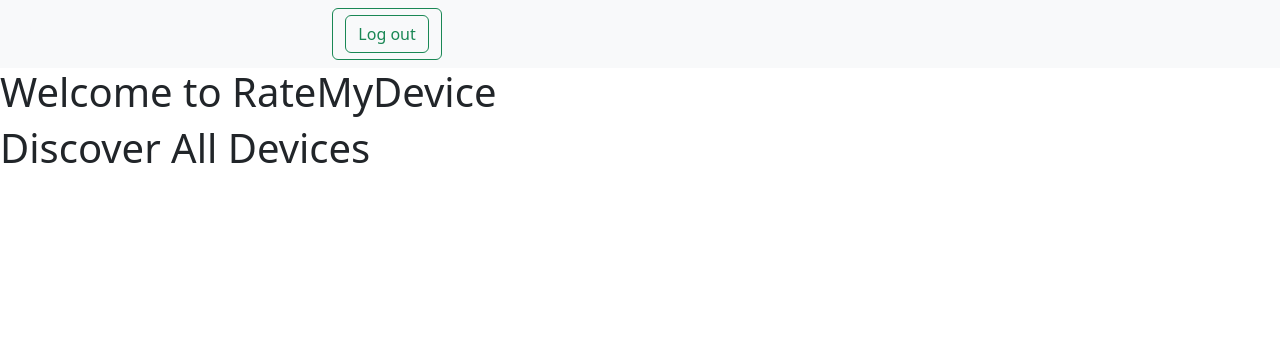
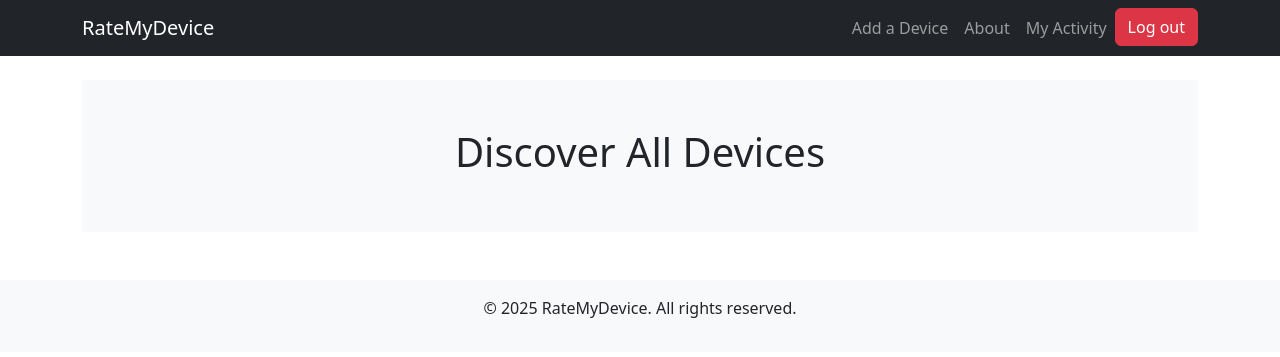
Before and after one commit to ima7moodz/RateMyDevice, a Django app: page /devices/ in a window 1280 px wide. Shown: the top 357 px of the page. Run offline with Django 5.2, Linux system fonts and the light colour scheme; the visitor is signed in with stand-in values (Sample User, id 1); data that the repository does not hold is empty; some libraries are stand-ins or nearby versions.

Commit message:
some styling

```diff
--- a/RateMyDevice/RateMyDevice/settings.py
+++ b/RateMyDevice/RateMyDevice/settings.py
@@ -85,7 +85,7 @@ DATABASES = {
         'ENGINE': 'django.db.backends.postgresql',
         'NAME': 'ratemydevice',
         'USER': 'postgres',
-        'PASSWORD': 'Nawra2002',
+        'PASSWORD': 'M12153235m',
     }
 }
 
--- a/RateMyDevice/main_app/templates/base.html
+++ b/RateMyDevice/main_app/templates/base.html
@@ -1,47 +1,54 @@
+{% load static %}
+{% load bootstrap5 %}
 <!DOCTYPE html>
 <html lang="en">
 <head>
-    <meta charset="UTF-8" />
-    <meta http-equiv="X-UA-Compatible" content="IE=edge" />
-    <meta name="viewport" content="width=device-width, initial-scale=1.0" />
-    <link rel="shortcut icon" type="image/png" href="" />
-    <title>Rate My Device</title>
-    {% block head %}
-    {% load bootstrap5 %}
+    <meta charset="UTF-8">
+    <meta name="viewport" content="width=device-width, initial-scale=1">
+    <title>{% block title %}Rate My Device{% endblock %}</title>
     {% bootstrap_css %}
     {% bootstrap_javascript %}
-    {% endblock %}
+    <link rel="stylesheet" href="{% static 'css/style.css' %}">
 </head>
 <body>
+
 <header>
-      <nav class="navbar navbar-expand-lg navbar-light bg-light">
-        <div class="collapse navbar-collapse" id="navbarText">
-        <ul class="navbar-nav me-auto mb-2 mb-lg-0">
+    <nav class="navbar navbar-expand-lg navbar-dark bg-dark">
+        <div class="container">
+            <a class="navbar-brand" href="{% url 'device-ind' %}">RateMyDevice</a>
+            <button class="navbar-toggler" type="button" data-bs-toggle="collapse" data-bs-target="#navbarNav">
+                <span class="navbar-toggler-icon"></span>
+            </button>
+            <div class="collapse navbar-collapse" id="navbarNav">
+                <ul class="navbar-nav ms-auto">
                     {% if user.is_authenticated %}
-          <li class="nav-item"><a class="nav-link link-light" href="/devices">Home</a></li>
-          <li class="nav-item"><a class="nav-link link-light" href="{% url 'device-create' %}">Add a Device</a></li>
-          <li class="nav-item"><a class="nav-link link-light" href="/about">About</a></li>
-          <li class="nav-item"><a class="nav-link link-light" href="{% url 'profile' request.user.username %}">My Activity</a></li>
+                    <li class="nav-item"><a class="nav-link" href="{% url 'device-create' %}">Add a Device</a></li>
+                    <li class="nav-item"><a class="nav-link" href="{% url 'about' %}">About</a></li>
+                    <li class="nav-item"><a class="nav-link" href="{% url 'profile' user.username %}">My Activity</a></li>
                         <li class="nav-item">
-            <form class="btn btn-outline-success" method="post" action="{% url 'logout' %}">
+                            <form method="post" action="{% url 'logout' %}">
                                 {% csrf_token %}
-              <button class="btn btn-outline-success" type="submit">Log out</button>
+                                <button class="btn btn-danger" type="submit">Log out</button>
                             </form>
                         </li>
                     {% else %}
-          <li class="nav-item"><a class="nav-link link-light" href="{% url 'about' %}">About</a></li>
-          <li class="nav-item"><a class="nav-link link-light" href="{% url 'home' %}">Login</a></li>
-          <li class="nav-item"><a class="nav-link link-light" href="{% url 'signup' %}">Sign Up</a></li>
+                        <li class="nav-item"><a class="nav-link" href="{% url 'about' %}">About</a></li>
+                        <li class="nav-item"><a class="nav-link" href="{% url 'home' %}">Login</a></li>
+                        <li class="nav-item"><a class="nav-link" href="{% url 'signup' %}">Sign Up</a></li>
                     {% endif %}
                 </ul>
             </div>
+        </div>
     </nav>
 </header>
-    <main>
 
-      <h1> Welcome to RateMyDevice<h1/>
-    {% block content %}
-    {% endblock %}
+<main class="container mt-4">
+    {% block content %}{% endblock %}
 </main>
+
+<footer class="text-center mt-4 py-3 bg-light">
+    <p>&copy; 2025 RateMyDevice. All rights reserved.</p>
+</footer>
+
 </body>
 </html>
--- a/RateMyDevice/main_app/templates/devices/index.html
+++ b/RateMyDevice/main_app/templates/devices/index.html
@@ -7,20 +7,43 @@
 {% endblock %}
 {% block content %}
 
-<section>
+<section class="py-5 bg-light text-center">
   <h1>Discover All Devices</h1>
 </section>
 
-<section>
-  {% for device in devices %}
-    <div class="container">
-      <div>
-        <a href= {%  url "device-detail" device.id %}>
-        <h2 >{{ device.name }}</h2>
-        </a>
+<section class="container mt-4">
+  <div class="row">
+    {% for device in devices %}
+      <div class="col-md-6 col-lg-4 mb-4">
+        <div class="card shadow-sm" style="height: 100%; max-width: 250px; padding: 0;">
+          <a href="{% url 'device-detail' device.id %}" style="text-decoration: none;">
+            {% if device.image %}
+              <img src="{{ device.image.url }}" class="img-thumbnail" alt="{{ device.name }}" style="height: 180px; width: 100%; object-fit: contain;">
+            {% else %}
+              <img src="{% static 'images/default_device.jpg' %}" class="img-thumbnail" alt="Device image" style="height: 180px; width: 100%; object-fit: contain;">
+            {% endif %}
+            <div class="card-body p-4">
+              <h5 class="card-title mb-3" style="font-size: 1.2rem; font-weight: 600; color: #333;">
+                {{ device.name }}
+              </h5>
+
+              <div class="mb-3">
+                <p class="card-text" style="font-size: 0.95rem; font-weight: 500; color: #6c757d;">
+                  <strong>Category:</strong> {{ device.get_category_display }}
+                </p>
+              </div>
+
+              <div>
+                <p class="card-text" style="font-size: 0.95rem; font-weight: 500; color: #6c757d;">
+                  <strong>Rating:</strong> {{ device.rate }}  / 5
+                </p>
+              </div>
+            </div>
+          </a>
+        </div>
       </div>
-    </div>
-  {% endfor %}
+    {% endfor %}
+  </div>
 </section>
 
 {% endblock %}
```
Also changed, not shown: RateMyDevice/main_app/static/css/base.css (+25 -0 lines), RateMyDevice/main_app/templates/devices/detail.html (+60 -47 lines), RateMyDevice/main_app/migrations/0002_alter_device_category.py (added), 1 other file. Lines whose indentation alone changed are shown as unchanged.
